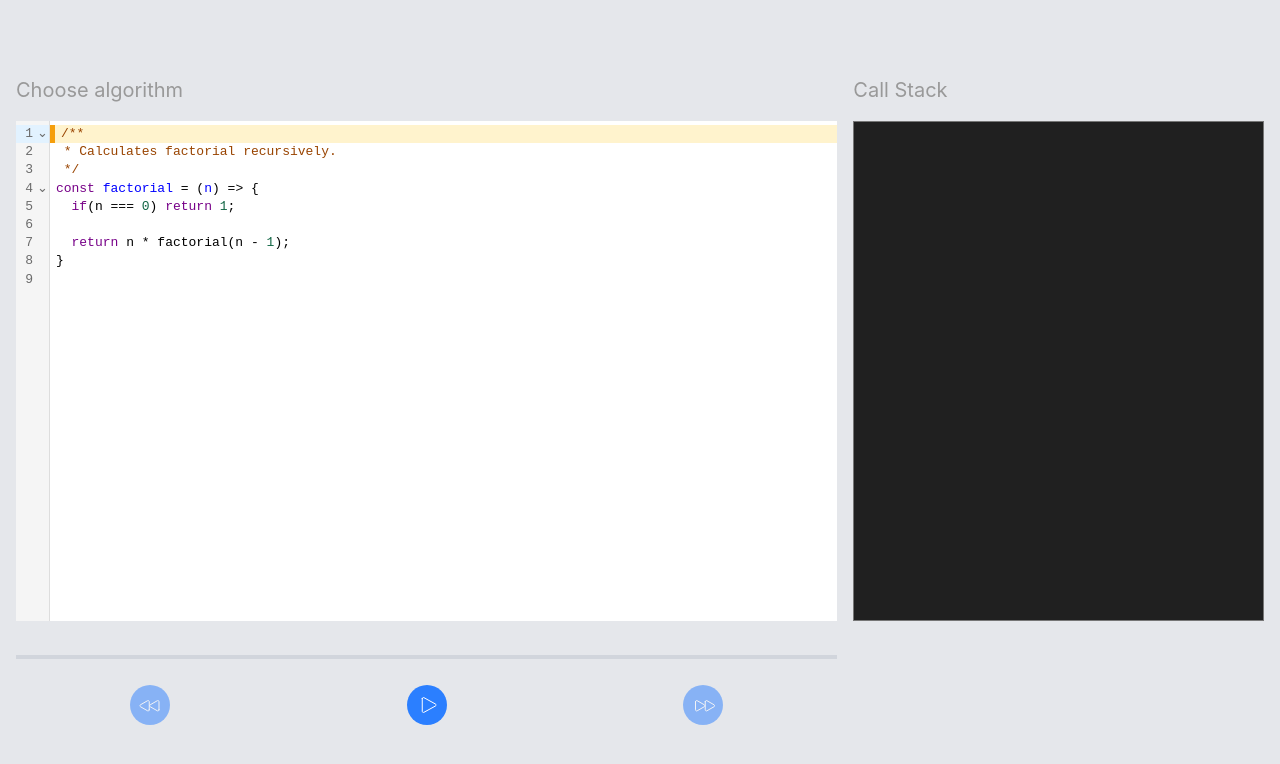
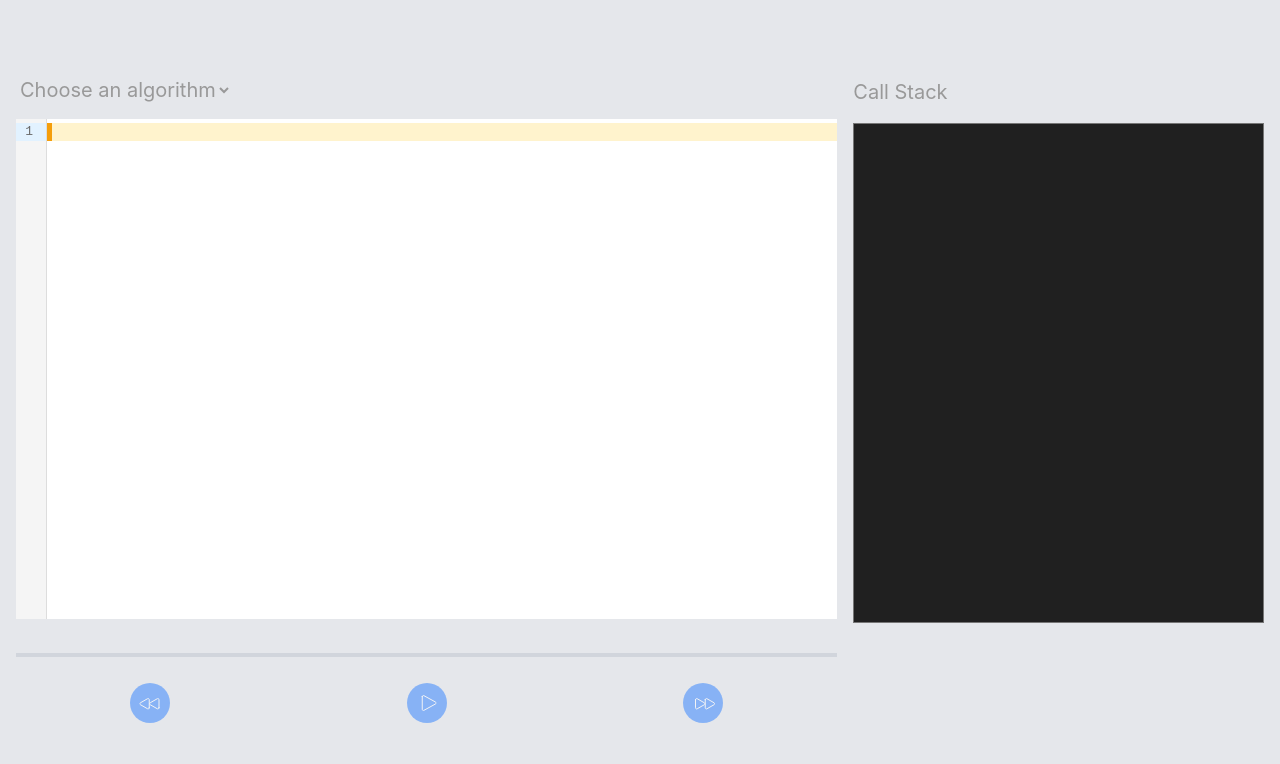
Before and after one commit to edgarhurtado27/traceflow, a React (Vite) app: page / in a window 1280 px wide. Shown: the top 764 px of the page. Built offline with nearby package versions, Linux system fonts and the light colour scheme.

Commit message:
feature: Make algorithm selectable

```diff
--- a/src/App.tsx
+++ b/src/App.tsx
@@ -6,21 +6,27 @@ import Card from "./components/Card/Card";
 import Stack from "./components/Stack/Stack";
 import TimeLine from "./components/TimeLine/TimeLine"
 
-import { factorialAlgorithm } from "./algorithms/recursion/factorial";
 import { ExecutionEngine } from "./engine/ExecutionEngine";
 
-import { Snapshot } from "./engine/types";
+import { Snapshot, AlgorithmDefinition, algorithms} from "./engine/types";
+
+const algorithmDictionary = Object.fromEntries(
+  algorithms.map(alg => [alg.id, alg])
+) as Record<string, AlgorithmDefinition>;
 
 export default function App() {
   const [items, setItems] = useState<Snapshot[]>();
   const [snapShot, setSnapshot] = useState<Snapshot>();
   const editorViewRef  = useRef<HTMLDivElement | null>(null);
+  const [selectedAlgorithm, setSelectedAlgorithm] = useState('');
 
   const executionEngine = new ExecutionEngine();
 
+  const algorithm: AlgorithmDefinition = algorithmDictionary[selectedAlgorithm];
+
   const executeFunction = async () => {
     const input = 3;
-    const snapshots = await executionEngine.execute(factorialAlgorithm, input);
+    const snapshots = await executionEngine.execute(algorithm, input);
 
     setItems(snapshots);
     setSnapshot(snapshots[0]);
@@ -53,14 +59,37 @@ export default function App() {
 
   const nextButtonDisabled = snapShot == null || snapShot.seq >= items.length -1;
   const prevButtonDisabled = snapShot == null || snapShot.seq == 0;
+  const executeButtonDiabled = algorithm == null;
+
+  const changeAlgorithm = (selectedAlgorithm) => {
+    if(selectedAlgorithm !== '')
+    {
+      setSelectedAlgorithm(selectedAlgorithm);
+    }
+  }
 
   return (
     <div className="min-h-screen min-w-full p-4 flex justify-center items-center bg-gray-200">
     <div className="flex flex-col md:flex-row w-full max-w-7xl gap-4">
       <div className="md:basis-2/3 flex flex-col gap-4">
-      <div className="title">Choose algorithm</div>
 
-      <Editor editorViewRef={editorViewRef} code={factorialAlgorithm.code}/>
+      <div className="flex flex-row gap-4">
+
+        <select className="title" value={selectedAlgorithm} onChange={(e) => changeAlgorithm(e.target.value)}>
+          <option value="">Choose an algorithm</option>
+          {Object.entries(algorithmDictionary).map(([key, algorithm]) => (
+    <option
+      key={key}
+      value={key}
+    >
+      {algorithm.title}
+    </option>
+  ))}
+        </select>
+      </div>
+
+
+      <Editor editorViewRef={editorViewRef} code={algorithm?.code}/>
 
         <div className="grid grid-flow-col grid-rows-2 gap-2">
           <TimeLine snapshots={items} snapShot={snapShot} className="col-span-3"/>
@@ -86,6 +115,7 @@ export default function App() {
           <div className="flex items-center justify-center col-span-1">
 
 <button
+  disabled={executeButtonDiabled}
   onClick={executeFunction}
   className="h-10 w-10 bg-blue-500 hover:bg-blue-700 rounded-full flex items-center justify-center text-white enabled:cursor-pointer disabled:opacity-50 disabled:cursor-not-allowed"
 >
--- a/src/algorithms/recursion/factorial.tsx
+++ b/src/algorithms/recursion/factorial.tsx
@@ -1,4 +1,4 @@
-import { ExecutionContext, ExecutionEvent } from "../../engine/types";
+import { AlgorithmDefinition, ExecutionContext, ExecutionEvent } from "../../engine/types";
 
 const code = `/**
  * Calculates factorial recursively.
@@ -59,7 +59,7 @@ async function execute(ctx: ExecutionContext, input: number) {
   return factorial(input);
 }
 
-export const factorialAlgorithm = {
+export const factorialAlgorithm: AlgorithmDefinition = {
   id: "factorial",
   title: "Factorial",
   category: "recursion",
--- a/src/engine/types.tsx
+++ b/src/engine/types.tsx
@@ -1,3 +1,5 @@
+import { factorialAlgorithm } from "../algorithms/recursion/factorial";
+
 // Eventos emitidos por los algoritmos
 export type ExecutionEvent = {
   id: string;
@@ -39,6 +41,10 @@ export type AlgorithmDefinition = {
 
   execute: (
     ctx: ExecutionContext,
-    input: unknown
+    input: number
   ) => Promise<unknown>;
 };
+
+export const algorithms: AlgorithmDefinition[] = [
+  factorialAlgorithm,
+];
```
Also changed, not shown: src/engine/ExecutionEngine.tsx (+0 -12 lines).
